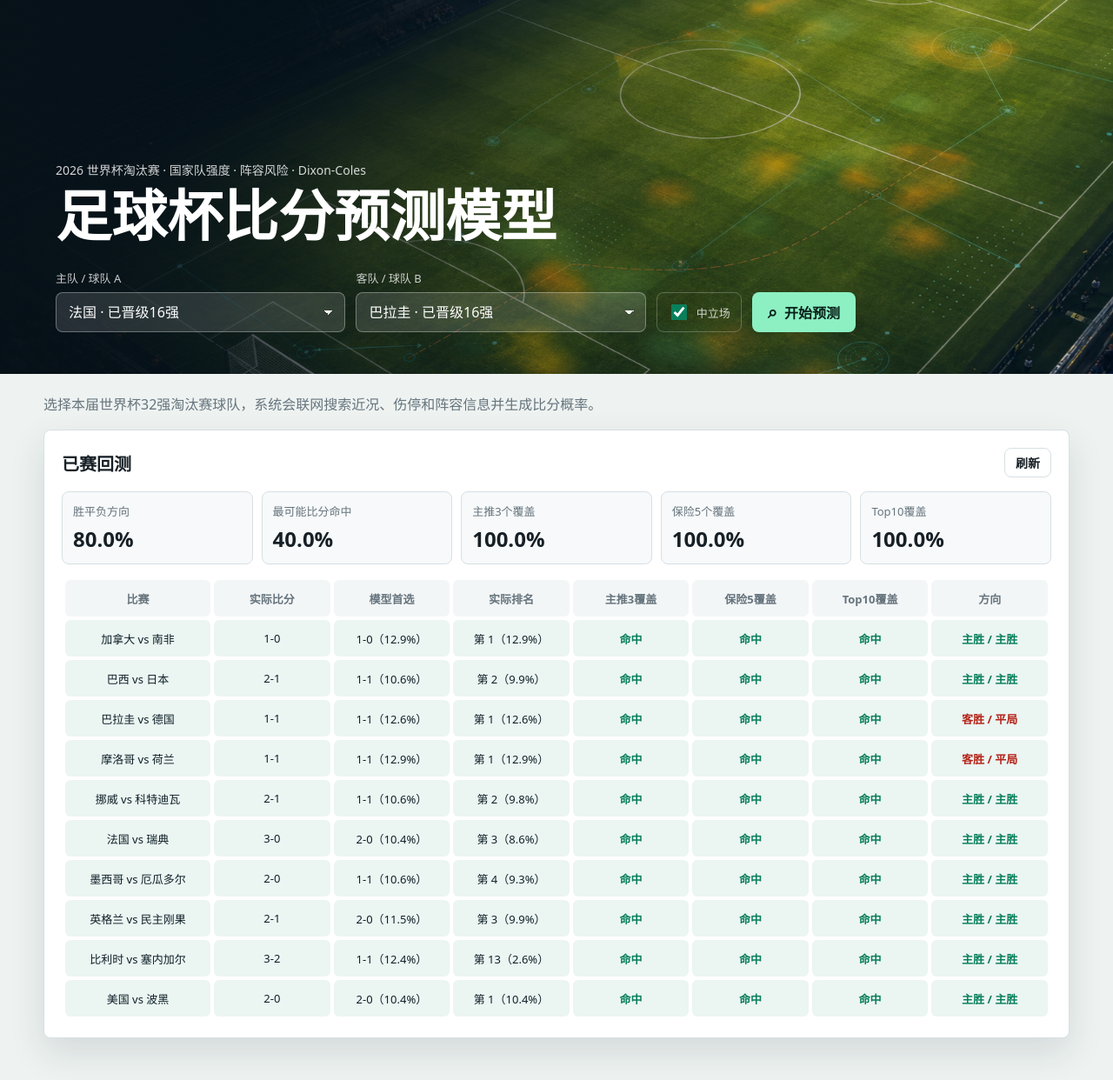
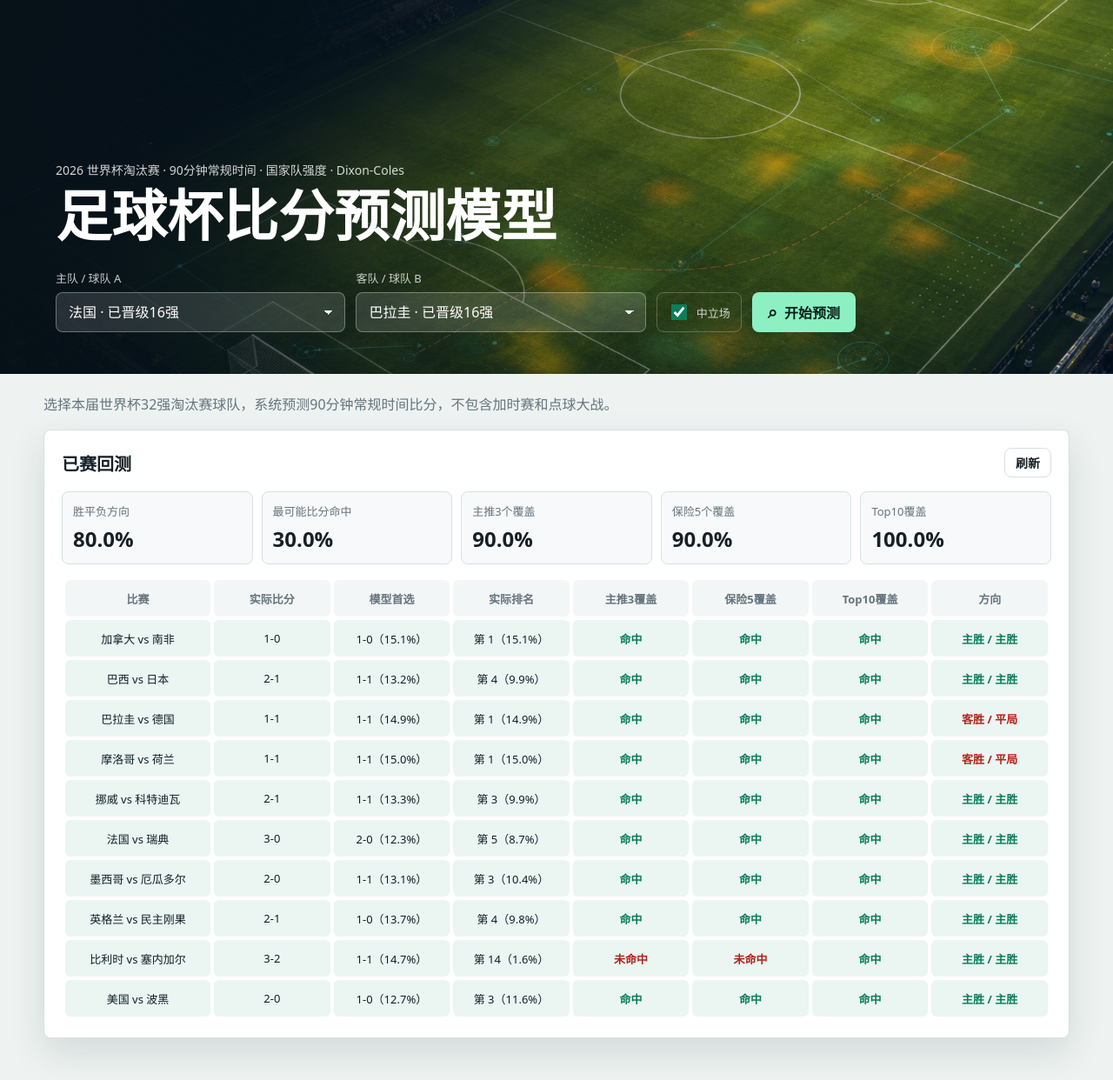
Before and after one commit to yewu73157-web/football-score-predictor, a Flask app: page / in a window 1280 px wide. Shown: the whole page at 87% size. Run offline with Flask 3, Linux system fonts and the light colour scheme.

Commit message:
Calibrate model for regulation time scores

```diff
--- a/app.py
+++ b/app.py
@@ -15,7 +15,7 @@ from flask import Flask, jsonify, render_template, request
 
 
 app = Flask(__name__)
-APP_VERSION = "20260702-fast-backtest1"
+APP_VERSION = "20260702-regulation-time1"
 
 HTTP_HEADERS = {
     "User-Agent": "Mozilla/5.0 football-score-predictor/1.0 (local analytics app)"
@@ -298,6 +298,36 @@ def build_score_matrix(home_lam: float, away_lam: float) -> list[list[float]]:
     return [[value / total for value in row] for row in matrix]
 
 
+def apply_regulation_time_prior(matrix: list[list[float]]) -> list[list[float]]:
+    adjusted = []
+    total = 0.0
+    for h, row in enumerate(matrix):
+        adjusted_row = []
+        for a, value in enumerate(row):
+            goals = h + a
+            margin = abs(h - a)
+            multiplier = 1.0
+
+            # Regular-time knockout matches are more conservative than final
+            # results after extra time or penalties. Keep the correction modest.
+            if h == a:
+                multiplier *= 1.12
+            if goals <= 2:
+                multiplier *= 1.08
+            if margin == 1 and goals <= 3:
+                multiplier *= 1.05
+            if goals >= 5:
+                multiplier *= 0.78
+            if goals >= 6:
+                multiplier *= 0.72
+
+            adjusted_value = value * multiplier
+            adjusted_row.append(adjusted_value)
+            total += adjusted_value
+        adjusted.append(adjusted_row)
+    return [[value / total for value in row] for row in adjusted]
+
+
 def score_item(home_goals: int, away_goals: int, probability: float, label: str = "") -> dict[str, Any]:
     return {
         "score": f"{home_goals}-{away_goals}",
@@ -445,6 +475,14 @@ def build_coverage_scores(
 
     top10_pool = [dict(item, label=item.get("label") or "90%候选") for item in top5_scores]
     top10_used = {item["score"] for item in top10_pool}
+    if btts >= 0.45 and over25 >= 0.38 and (draw >= 0.26 or favorite_prob < 0.48):
+        if favorite == "home":
+            high_score_tail = find_best_score(coverage_scores, lambda item: item["home"] == 3 and item["away"] == 2, top10_used, "高比分尾部保护")
+        else:
+            high_score_tail = find_best_score(coverage_scores, lambda item: item["away"] == 3 and item["home"] == 2, top10_used, "高比分尾部保护")
+        if high_score_tail:
+            top10_pool.append(high_score_tail)
+            top10_used.add(high_score_tail["score"])
     for item in coverage_scores:
         if item["score"] not in top10_used:
             candidate = dict(item)
@@ -509,9 +547,9 @@ def predict(home: str, away: str, neutral: bool, use_web: bool = True) -> dict[s
     away_news_form, away_news_risk = news_adjustment(away_news)
 
     rating_gap = (home_profile.rating - away_profile.rating) / 400.0
-    base_home = 1.36 if not neutral else 1.28
-    base_away = 1.16 if not neutral else 1.28
-    knockout_conservatism = -0.025
+    base_home = 1.32 if not neutral else 1.24
+    base_away = 1.12 if not neutral else 1.24
+    knockout_conservatism = -0.07
     same_confed_drag = -0.015 if home_profile.confed == away_profile.confed else 0.0
     host_home = 0.0 if neutral else home_profile.host
     host_away = 0.0 if neutral else away_profile.host
@@ -540,7 +578,7 @@ def predict(home: str, away: str, neutral: bool, use_web: bool = True) -> dict[s
     home_lam = max(0.25, min(4.3, home_lam))
     away_lam = max(0.25, min(4.3, away_lam))
 
-    matrix = build_score_matrix(home_lam, away_lam)
+    matrix = apply_regulation_time_prior(build_score_matrix(home_lam, away_lam))
     home_win = draw = away_win = over25 = btts = 0.0
     top_scores = []
     for h, row in enumerate(matrix):
@@ -568,6 +606,7 @@ def predict(home: str, away: str, neutral: bool, use_web: bool = True) -> dict[s
         "homeInput": home_profile.zh,
         "awayInput": away_profile.zh,
         "neutral": neutral,
+        "timeScope": "90分钟常规时间，不含加时赛和点球大战",
         "homeLambda": home_lam,
         "awayLambda": away_lam,
         "probabilities": {
@@ -584,7 +623,7 @@ def predict(home: str, away: str, neutral: bool, use_web: bool = True) -> dict[s
         "dataQuality": {
             "score": round(data_points / 4 * 100),
             "level": "高" if data_points >= 4 else "中",
-            "note": "球队范围已限制为2026世界杯32强淘汰赛队伍；预测搜索只在单场预测时执行，回测使用离线模式以保证页面速度。",
+            "note": "预测口径为90分钟常规时间，不含加时赛和点球；回测使用离线模式以保证页面速度。",
             "searchQuality": search_quality,
             "searchNote": "搜索摘要命中球队名称时才会参与模型修正；泛化新闻会被降权。",
         },
@@ -595,6 +634,7 @@ def predict(home: str, away: str, neutral: bool, use_web: bool = True) -> dict[s
                 "2026世界杯32强淘汰赛名单",
                 "国家队基础强度评分",
                 "世界杯淘汰赛常见比分历史先验",
+                "90分钟常规时间比分校准",
                 "DuckDuckGo HTML 搜索摘要",
             ],
         },
--- a/static/app.js
+++ b/static/app.js
@@ -107,7 +107,8 @@ function renderSources(data) {
     </div>
     <div class="source-card">
       <strong>模型因子</strong>
-      <p>使用国家队基础强度、本届赛事状态、东道主优势、淘汰赛保守系数、历史淘汰赛比分先验、是否同洲际对手、联网搜索中的近况和伤停关键词来修正预期进球。</p>
+      <p>使用国家队基础强度、本届赛事状态、东道主优势、淘汰赛保守系数、历史淘汰赛比分先验、90分钟常规时间校准、是否同洲际对手、联网搜索中的近况和伤停关键词来修正预期进球。</p>
+      <p>预测口径：${data.timeScope || "90分钟常规时间，不含加时赛和点球大战"}。</p>
       <p>搜索质量：${pct(data.dataQuality.searchQuality || 0)}。${data.dataQuality.searchNote || ""}</p>
     </div>
     <div class="source-card">
@@ -213,7 +214,7 @@ async function runPrediction(event) {
     renderMatrix(data.matrix);
     renderSources(data);
     dashboard.hidden = false;
-    setStatus(`预测完成：${data.generatedAt}。${data.dataQuality.note}`);
+    setStatus(`预测完成：${data.generatedAt}。${data.timeScope || "90分钟常规时间"}。${data.dataQuality.note}`);
   } catch (error) {
     const message = error.name === "AbortError" ? "联网搜索超时，请稍后重试或刷新页面。" : error.message;
     setStatus(message, true);
--- a/templates/index.html
+++ b/templates/index.html
@@ -10,7 +10,7 @@
     <main class="shell">
       <section class="hero">
         <div class="hero__content">
-          <p class="eyebrow">2026 世界杯淘汰赛 · 国家队强度 · 阵容风险 · Dixon-Coles</p>
+          <p class="eyebrow">2026 世界杯淘汰赛 · 90分钟常规时间 · 国家队强度 · Dixon-Coles</p>
           <h1>足球杯比分预测模型</h1>
           <form id="predictForm" class="predict-form">
             <label>
@@ -41,7 +41,7 @@
         </div>
       </section>
 
-      <section class="status" id="status">选择本届世界杯32强淘汰赛球队，系统会联网搜索近况、伤停和阵容信息并生成比分概率。</section>
+      <section class="status" id="status">选择本届世界杯32强淘汰赛球队，系统预测90分钟常规时间比分，不包含加时赛和点球大战。</section>
 
       <section class="dashboard">
         <article class="panel">
@@ -117,7 +117,7 @@
           <article class="panel">
             <h2>模型说明</h2>
             <p class="copy">
-              本工具只覆盖 2026 世界杯 32 强淘汰赛球队，预测口径为90分钟常规时间。主推3个比分用于重点判断，保险5个用于提高覆盖，90%候选池用于低置信比赛参考。
+              本工具只覆盖 2026 世界杯 32 强淘汰赛球队，预测口径为90分钟常规时间，不包含加时赛和点球大战。主推3个比分用于重点判断，保险5个用于提高覆盖，90%候选池用于低置信比赛参考。
               它不能保证百分百命中，只用于提高真实比分落入推荐池的概率。
             </p>
           </article>
```
